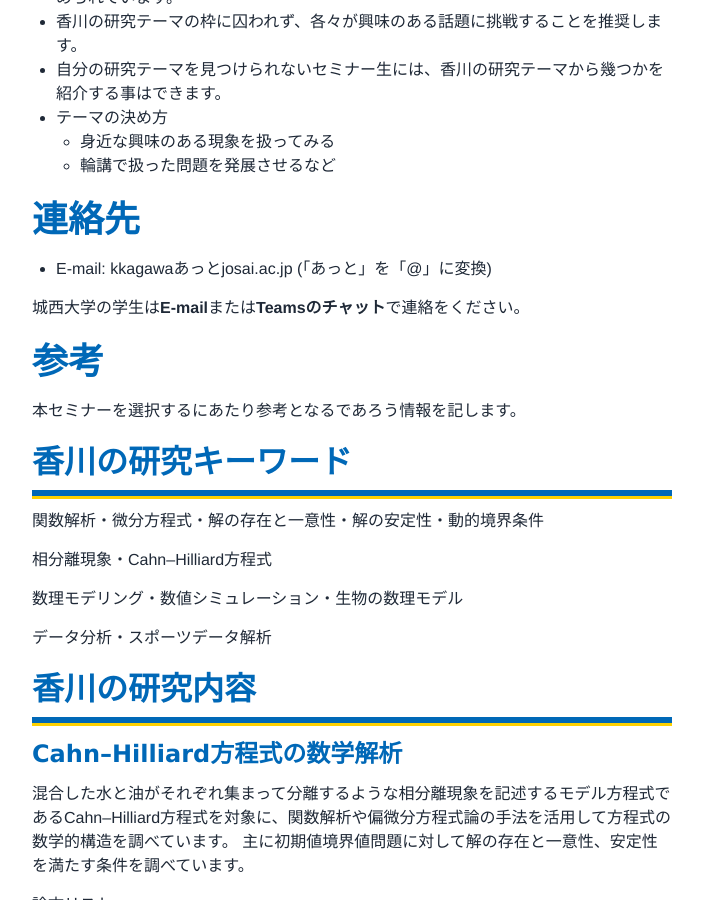
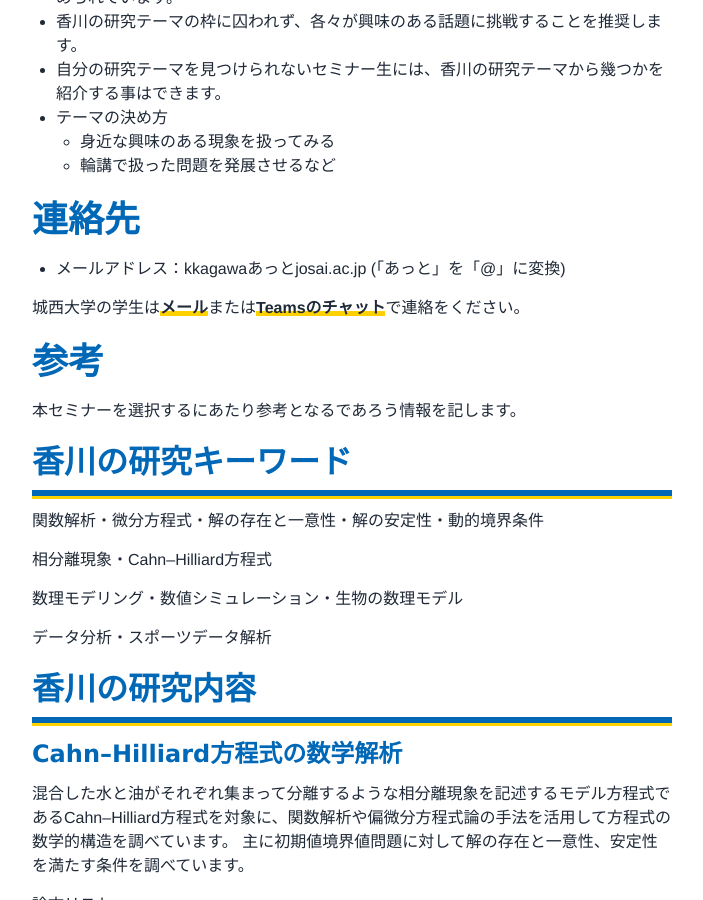
Before and after one commit to k16kgw/k16kgw.github.io, a Jekyll site: the page built from index.md, in a window 1280 px wide and 900 px high, scrolled down 2677 px. Shown: the whole window, without its empty margins (288-991 px from the left). Built offline with Jekyll 4.4.1, drawn with Linux system fonts in a browser that asks for light colours.

Commit message:
chg highlight

```diff
--- a/index.md
+++ b/index.md
@@ -37,7 +37,6 @@
     <tr><td>1月</td><td>個人研究取りまとめ</td></tr>
   </tbody>
 </table>
-
 
 ## 香川の講義日程
 
@@ -143,15 +142,15 @@
 
 ## 配属までに受講を要する・推奨する科目
 
-- **解析学**（2年次・必須）：本セミナーに参加するにあたり、解析学の基礎的な理解は必須です。
-- **プログラミング入門・プログラミング**（2年次・必須）：数値シミュレーションを行うにあたり、ここまでの履修は必須です。
-- **微分方程式論I・II**（3年次・推奨）：履修していると輪講テキストの理解が捗ります。
-- **応用プログラミングI・II**（3年次・推奨）：履修していると個人研究の可能性が広がります。
+- <span class="highlight">**解析学**</span>（2年次・必須）：本セミナーに参加するにあたり、解析学の基礎的な理解は必須です。
+- <span class="highlight">**プログラミング入門・プログラミング**</span>（2年次・必須）：数値シミュレーションを行うにあたり、ここまでの履修は必須です。
+- <span class="highlight">**微分方程式論I・II**</span>（3年次・推奨）：履修していると輪講テキストの理解が捗ります。
+- <span class="highlight">**応用プログラミングI・II**</span>（3年次・推奨）：履修していると個人研究の可能性が広がります。
 
 # セミナーの進め方
 
-- 春学期：<span class="highlight">輪講</span>
-- 秋学期：<span class="highlight">個人研究</span>
+- 春学期：<span class="highlight">**輪講**</span>
+- 秋学期：<span class="highlight">**個人研究**</span>
 
 ## 輪講
 
@@ -172,9 +171,9 @@
 
 # 連絡先
 
-- E-mail: kkagawaあっとjosai.ac.jp (「あっと」を「@」に変換)
+- メールアドレス：kkagawaあっとjosai.ac.jp (「あっと」を「@」に変換)
 
-城西大学の学生は**E-mail**または**Teamsのチャット**で連絡をください。
+城西大学の学生は<span class="highlight">**メール**</span>または<span class="highlight">**Teamsのチャット**</span>で連絡をください。
 
 # 参考
 
@@ -212,7 +211,7 @@
 解説記事
 - 香川渓一郎, "時間変動する境界条件の下での偏微分方程式の解析," システム／制御／情報, Vol.69, No.9 (2025) pp.338–343.
 
-**以下はこれまで取り組んでいた研究テーマです。**
+<span class="highlight">**以下はこれまで取り組んでいた研究テーマです。**</span>
 
 ### 皮膚の数理モデル
 
@@ -239,7 +238,7 @@
 - K. Kagawa, K. Kikuchi, N. Bekki, "A power-law of two kernels in reductive nonlinear Rayleigh equation for isotropic elastic materials", Journal of the Physical Society of Japan 90.11 (2021): 114006 (6 pages). https://doi.org/10.7566/JPSJ.90.114006
 - N. Bekki, K. Kagawa, and K. Kikuchi, Decay Instability for Nonlinear Rayleigh Surface Waves on Isotropic Materials, Journal of the Physical Society of Japan 88.12 (2019): 124001 (14 pages). https://doi.org/10.7566/JPSJ.88.124001
 
-**以下はこれから始めようとしている研究テーマです。**
+<span class="highlight">**以下はこれから始めようとしている研究テーマです。**</span>
 
 ### 腸内細菌の数理モデル
 
```
Also changed, not shown: _sass/_theme-josai.scss (+1 -70 lines).
